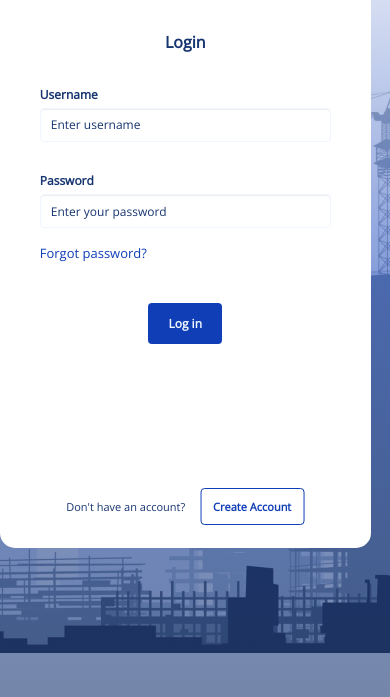
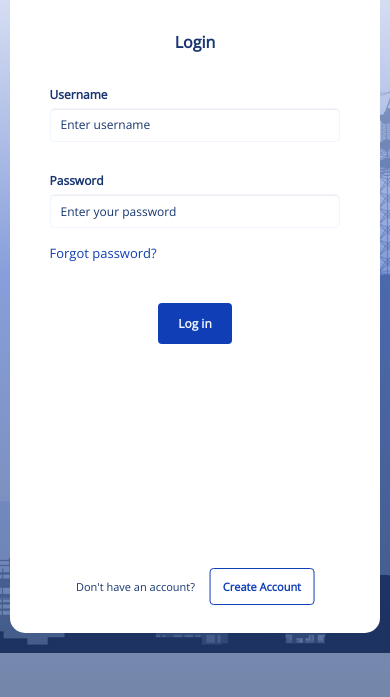
Before and after one commit to kuteyisamueldev/kuteyisamueldev.github.io, a plain HTML site: page index.html in a window 390 px wide. Shown: the part 147-844 px from the top of the page. Drawn offline with nearby package versions, Linux system fonts and the light colour scheme.

Commit message:
Update auth.css

```diff
--- a/css/auth.css
+++ b/css/auth.css
@@ -448,8 +448,7 @@ body{
         box-shadow: none;
         margin: 20px auto;
         background: #ffffff;
-        height: 80%;
-        position: fixed;
+        height: 90%;
     }
 
     .auth__viewer .auth__form .form__container .form{
```
